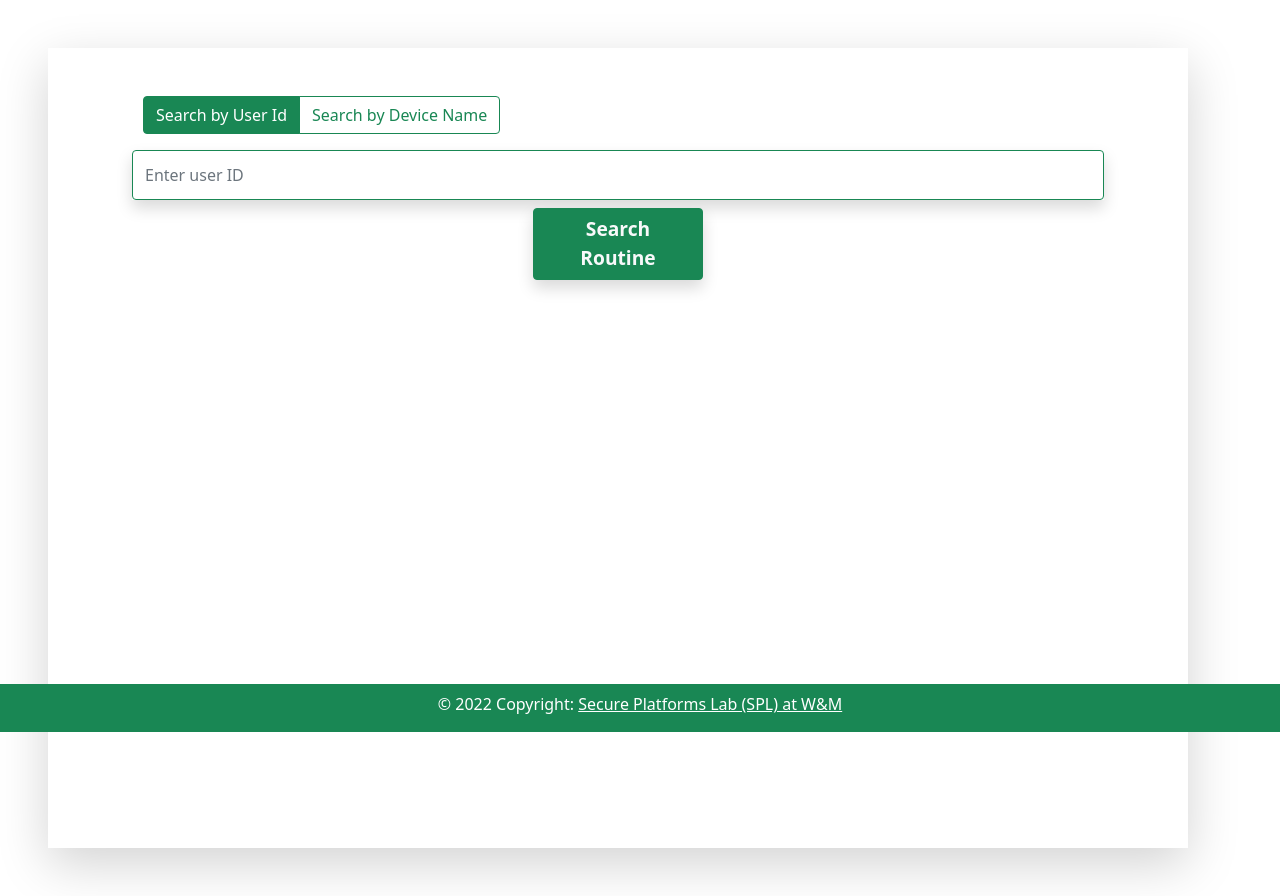
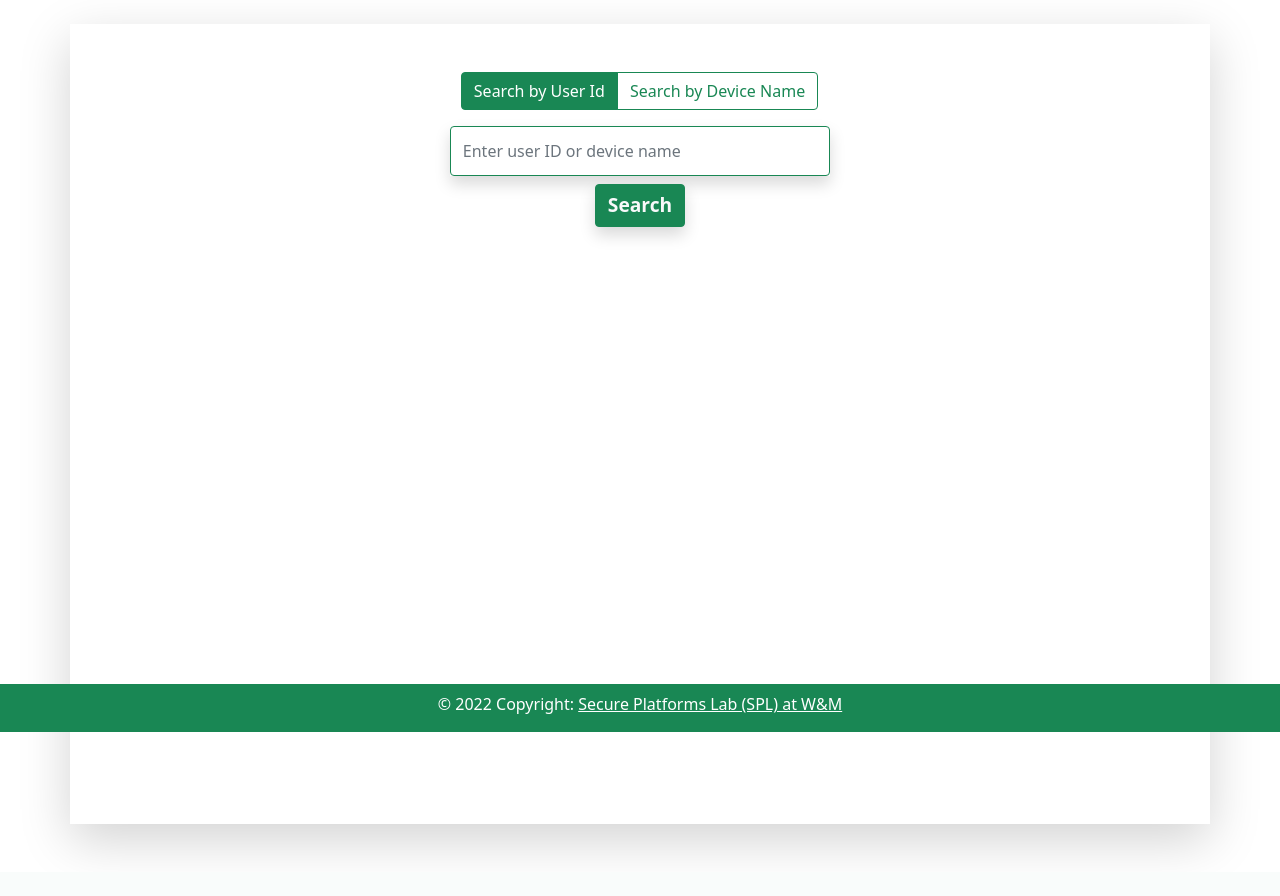
Before and after one commit to MdAkramKhanJehad/Software-project-lab-3, a Django app: page /home/search/search-routine in a window 1280 px wide. Shown: the part 68-964 px from the top of the page. After the commit the page ends 918 px from the top, so only its background shows below. Run offline with Django 4.2, Linux system fonts and the light colour scheme; some libraries are stand-ins or nearby versions.

Commit message:
margin problem fixed in search page

```diff
--- a/templates/home/search/search.html
+++ b/templates/home/search/search.html
@@ -11,10 +11,10 @@
 
 {% block body %}
 
-    <div class="container row d-flex  w-100 min-vh-100 h-100 m-5 p-5 shadow-lg">
-      <div class="col">
-        <div class="row">
-          <div class="col px-5 justify-content-center">
+    <div class="container row w-100 min-vh-100 h-100 m-auto mt-4 p-5 shadow-lg">
+      {% comment %} <div class="col">
+        <div class="row"> {% endcomment %}
+          <div class="col px-5 d-flex justify-content-center">
 
             <form name="myform" method="GET" action="{% url 'search' %}">
                 <div class="btn-group text-center" role="group" aria-label="Basic radio toggle button group">
@@ -26,10 +26,10 @@
                 </div>
 
                 <div class="row w-auto text-center shadow mt-3" style="height: 50px;">
-                  <input type="text" class="form-control rounded border-success" name="id" id="id" placeholder="Enter user ID">
+                  <input type="text" class="form-control rounded border-success" name="id" id="id" placeholder="Enter user ID or device name">
                 </div>
                 <div class="row pt-2 justify-content-center ">
-                  <button type="submit" class="btn bg-success routine-search-btn btn-outline-success shadow text-light text-center" style="font-size:120%;  width:170px;"><b>Search Routine</b></button>
+                  <button type="submit" class="btn bg-success routine-search-btn btn-outline-success shadow text-light text-center" style="font-size:120%;  width:auto;"><b>Search</b></button>
                 </div>
             </form>
           </div>
@@ -46,8 +46,8 @@
               </div><br>
             {% endfor %}
           {% endif %}
-        </div>
-      </div>
+        {% comment %} </div>
+      </div> {% endcomment %}
     </div>
 
 {% endblock body %}
```
